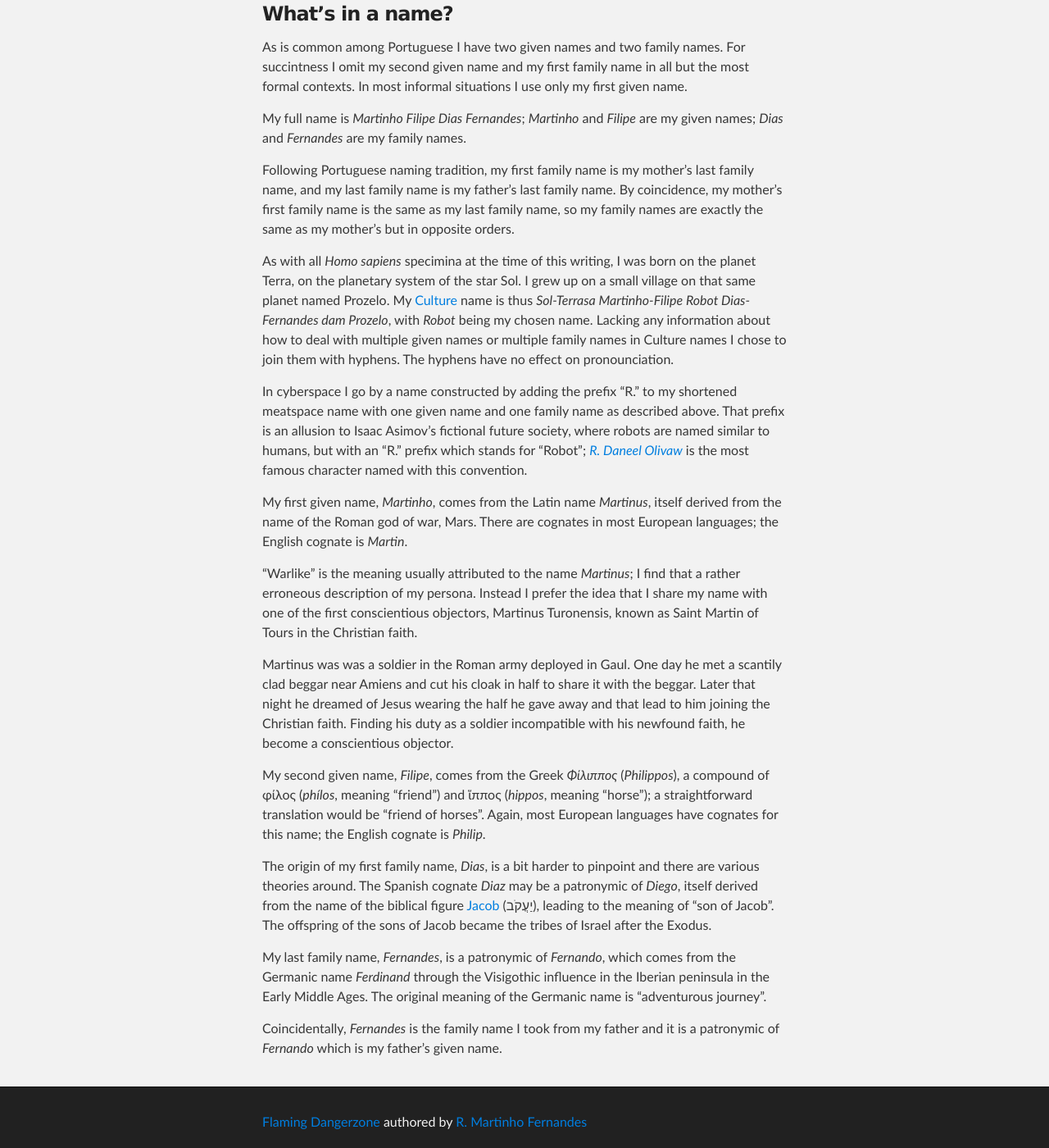
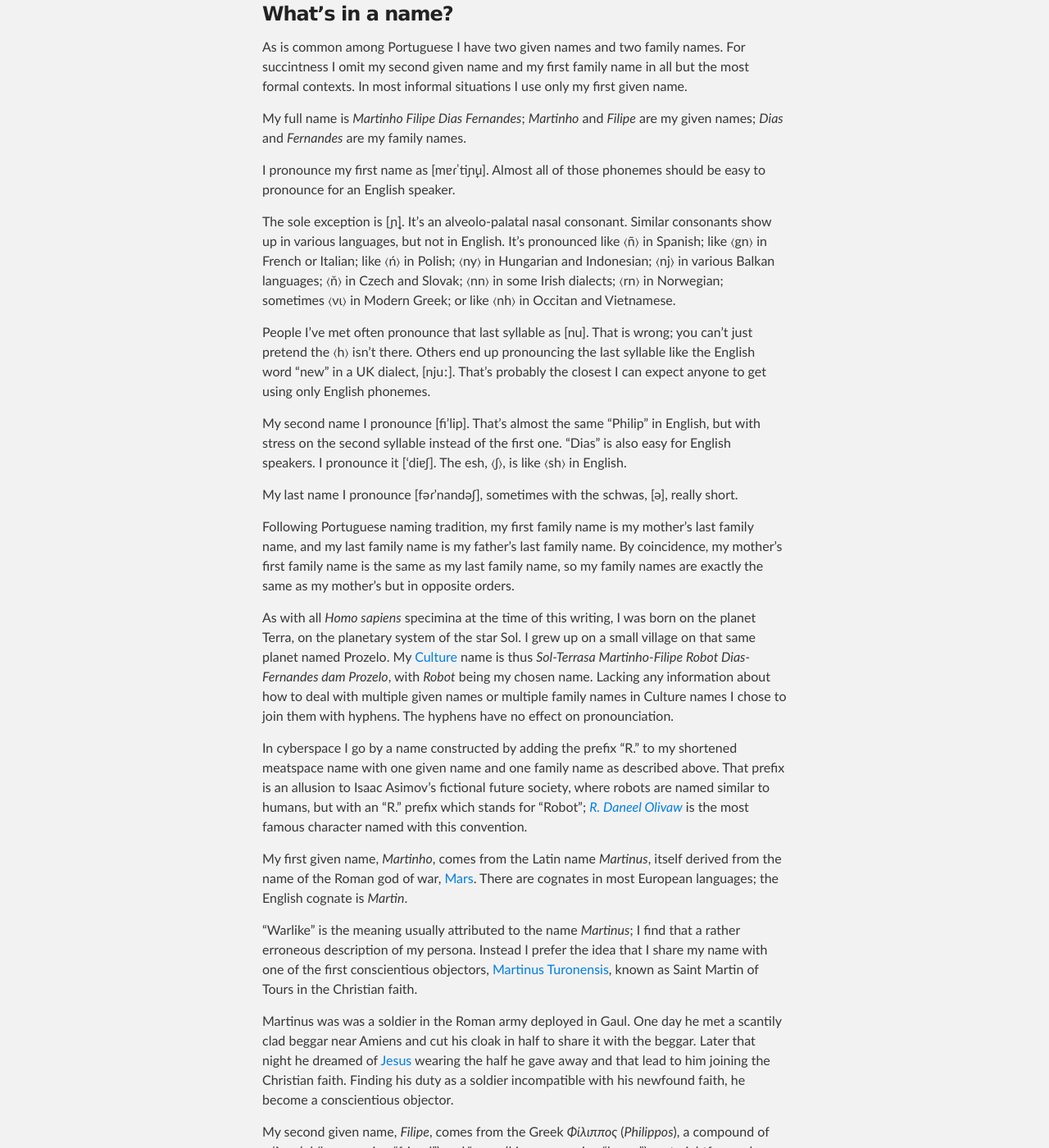
Before and after one commit to rmartinho/flamingdangerzone, a Jekyll site: the page built from robot.markdown, in a window 1280 px wide and 1400 px high, scrolled down 578 px. Shown: the whole window at 82% size. Built offline with Jekyll 4.4.1, drawn with Linux system fonts in a browser that asks for light colours; Markdown is read by kramdown in place of the engine named in the settings; some of the changed text lies outside the part shown.

Commit message:
Phonetics
Why am I bothering.

```diff
--- a/robot.markdown
+++ b/robot.markdown
@@ -38,7 +38,29 @@
 My full name is *Martinho Filipe Dias Fernandes*; *Martinho* and *Filipe* are my
 given names; *Dias* and *Fernandes* are my family names.
 
-<!-- TODO section on pronounciation -->
+I pronounce my first name as [mɐɾˈtiɲ&#x31f;u]. Almost all of those phonemes
+should be easy to pronounce for an English speaker.
+
+The sole exception is [ɲ&#x31f;]. It's an alveolo-palatal nasal consonant.
+Similar consonants show up in various languages, but not in English. It's
+pronounced like 〈ñ〉 in Spanish; like 〈gn〉 in French or Italian; like 〈ń〉
+in Polish; 〈ny〉 in Hungarian and Indonesian; 〈nj〉 in various Balkan
+languages; 〈ň〉 in Czech and Slovak; 〈nn〉 in some Irish dialects; 〈rn〉 in
+Norwegian; sometimes 〈νι〉 in Modern Greek; or like 〈nh〉 in Occitan and
+Vietnamese.
+
+People I've met often pronounce that last syllable as [nu]. That is wrong; you
+can't just pretend the 〈h〉 isn't there. Others end up pronouncing the last
+syllable like the English word "new" in a UK dialect, [njuː]. That's probably
+the closest I can expect anyone to get using only English phonemes.
+
+My second name I pronounce [fi'lip]. That's almost the same "Philip" in English,
+but with stress on the second syllable instead of the first one. "Dias" is also
+easy for English speakers. I pronounce it ['diɐʃ]. The esh, 〈ʃ〉, is like
+〈sh〉 in English.
+
+My last name I pronounce [fəɾ'nandəʃ], sometimes with the schwas, [ə], really
+short.
 
 Following Portuguese naming tradition, my first family name is my mother's last
 family name, and my last family name is my father's last family name. By
@@ -88,9 +116,15 @@
 there are various theories around. The Spanish cognate *Diaz* may be a
 patronymic of *Diego*, itself derived from the name of the biblical figure
 [Jacob] (יַעֲקֹב), leading to the meaning of "son of Jacob". The offspring of the
-sons of Jacob became the tribes of Israel after the Exodus.
+sons of Jacob became the tribes of Israel after [the Exodus].
 
  [Jacob]: http://en.wikipedia.org/wiki/Jacob
+ [the Exodus]: http://en.wikipedia.org/wiki/The_Exodus
+
+In Modern Greek, the Ancient Greek god [Zeus] is named *Δίας*, and the Latin
+alphabet transliteration is *Días*.
+
+ [Zeus]: http://en.wikipedia.org/wiki/Zeus
 
 My last family name, *Fernandes*, is a patronymic of *Fernando*, which comes
 from the Germanic name *Ferdinand* through the Visigothic influence in the
```
Also changed, not shown: other parts of robot.markdown (+15 -9 lines).
